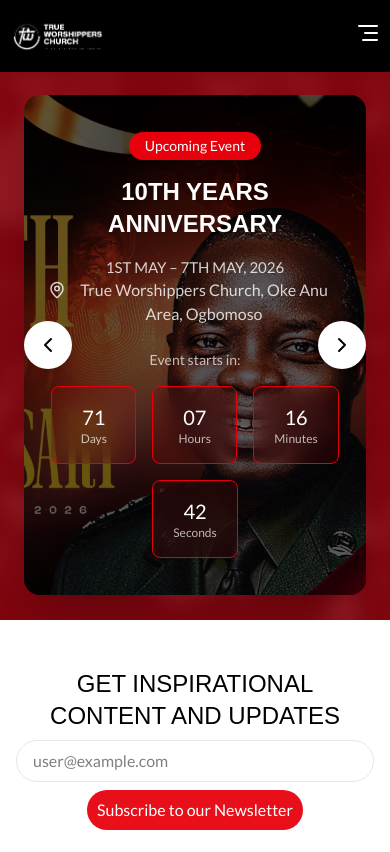
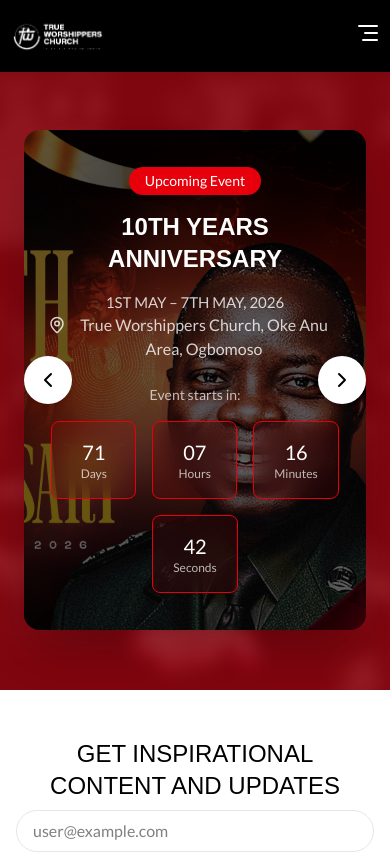
Before and after one commit to Peteru2/twc-frontend, a React (Vite) app: page /event in a window 390 px wide. Shown: the top 852 px of the page. Built offline with nearby package versions, Linux system fonts and the light colour scheme; a web font is replaced by a local one.

Commit message:
event hero worked on

```diff
--- a/src/components/event/Hero.tsx
+++ b/src/components/event/Hero.tsx
@@ -115,7 +115,7 @@ export default function EventCarousel() {
   }
 
   return (
-    <section className="relative w-full md:min-h-[650px] min-h-[550px] overflow-hidden flex items-center justify-center">
+    <section className="relative w-full md:min-h-[650px] min-h-[620px] overflow-hidden flex items-center justify-center">
 
 
       <img
```
